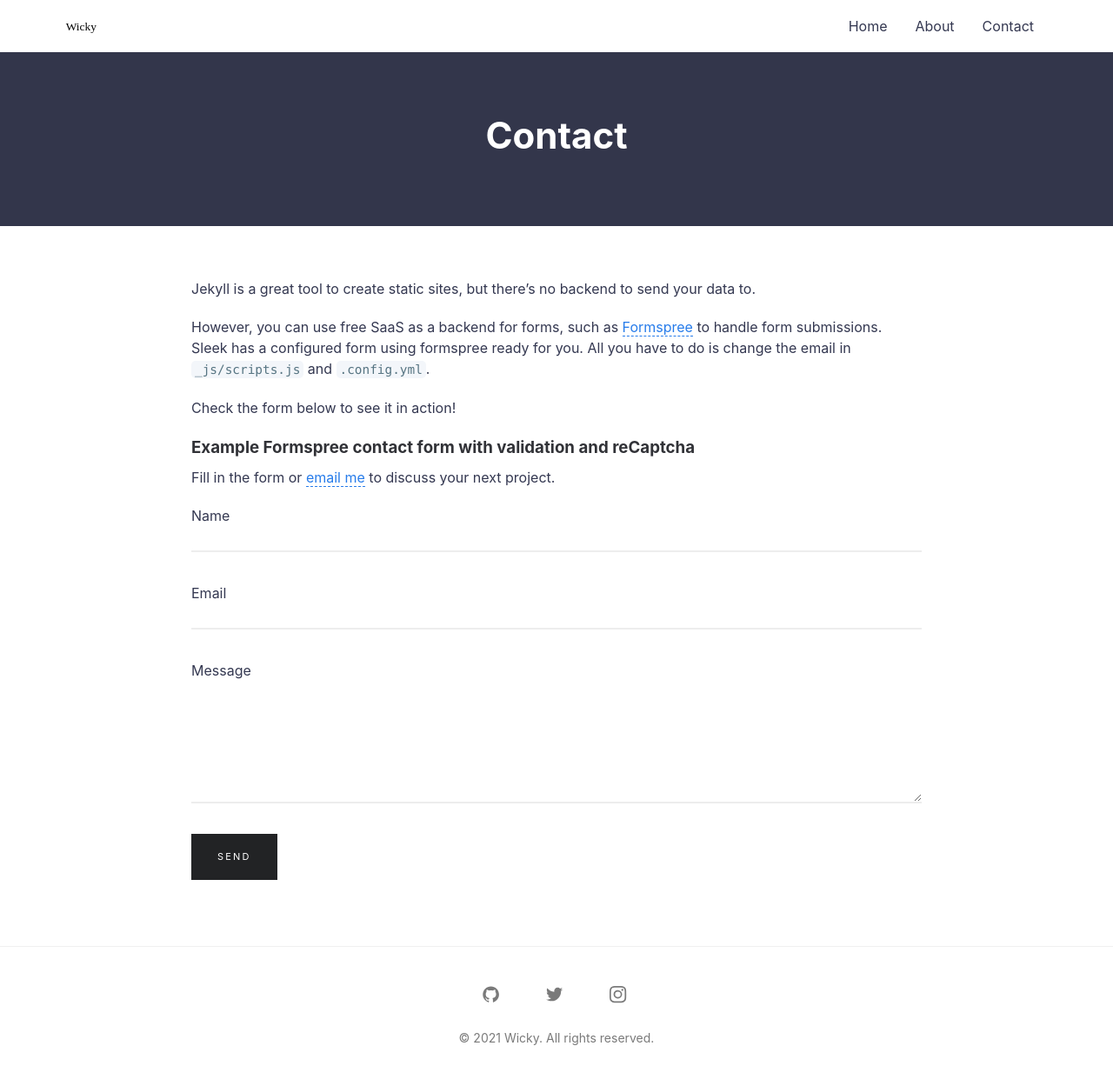
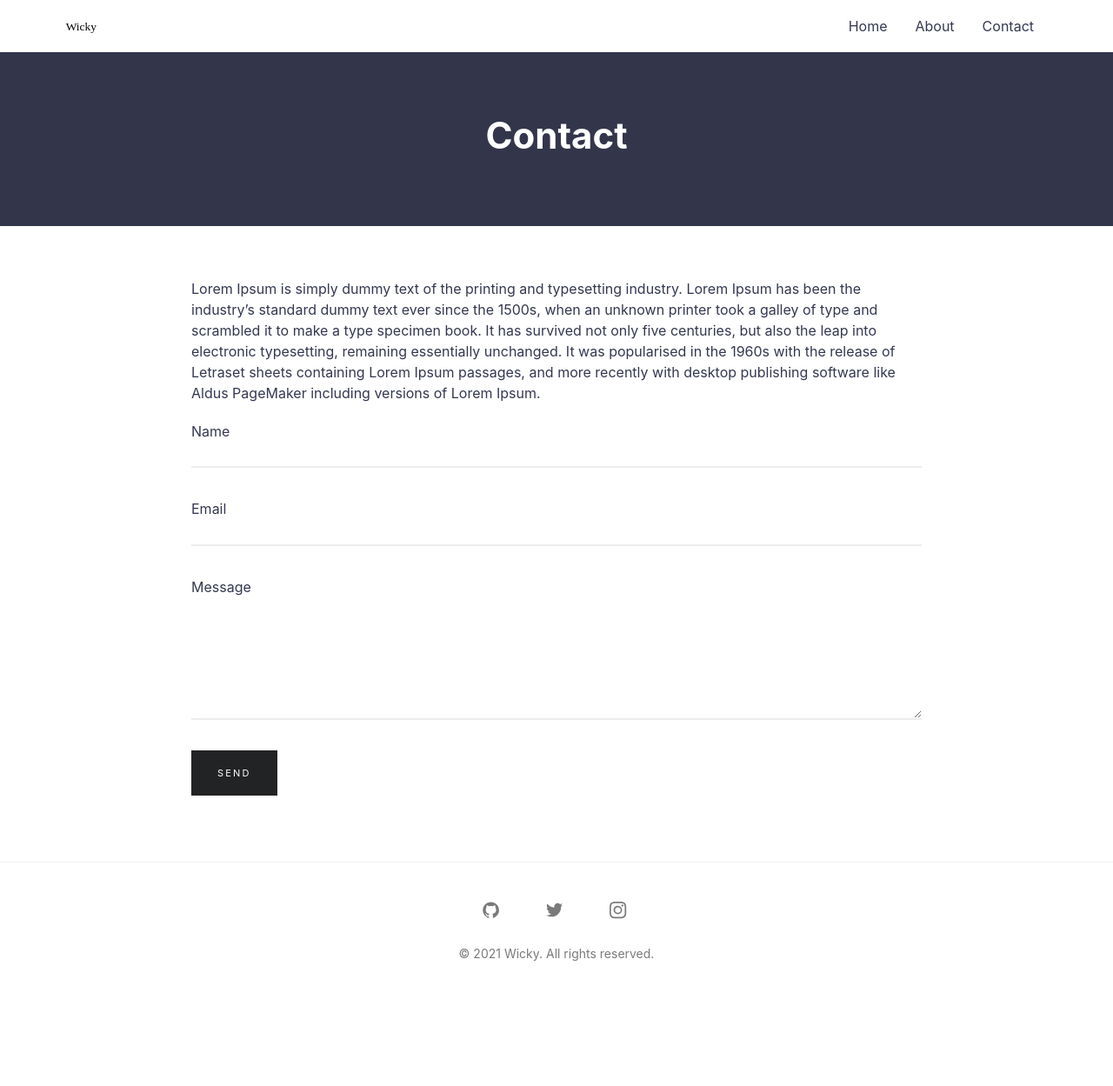
Before and after one commit to wicky-info/wicky-info.github.io, a Jekyll site: the page built from contact.md, in a window 1280 px wide. Shown: the whole page at 87% size. Built offline with Jekyll 4.4.1, drawn with Linux system fonts in a browser that asks for light colours; after the commit the page ends 1152 px from its top, so only the background shows below that.

Commit message:
Edit Contact

```diff
--- a/contact.md
+++ b/contact.md
@@ -4,15 +4,7 @@ title: Contact
 permalink: /contact/
 ---
 
-Jekyll is a great tool to create static sites, but there’s no backend to send your data to.
-
-However, you can use free SaaS as a backend for forms, such as [Formspree](https://formspree.io/) to handle form submissions. Sleek has a configured form using formspree ready for you. All you have to do is change the email in `_js/scripts.js` and `.config.yml`.
-
-Check the form below to see it in action!
-
-### Example Formspree contact form with validation and reCaptcha
-
-Fill in the form or [email me](mailto:{{site.email}}) to discuss your next project.
+Lorem Ipsum is simply dummy text of the printing and typesetting industry. Lorem Ipsum has been the industry's standard dummy text ever since the 1500s, when an unknown printer took a galley of type and scrambled it to make a type specimen book. It has survived not only five centuries, but also the leap into electronic typesetting, remaining essentially unchanged. It was popularised in the 1960s with the release of Letraset sheets containing Lorem Ipsum passages, and more recently with desktop publishing software like Aldus PageMaker including versions of Lorem Ipsum.
 
 {% include form.html %}
 
```
